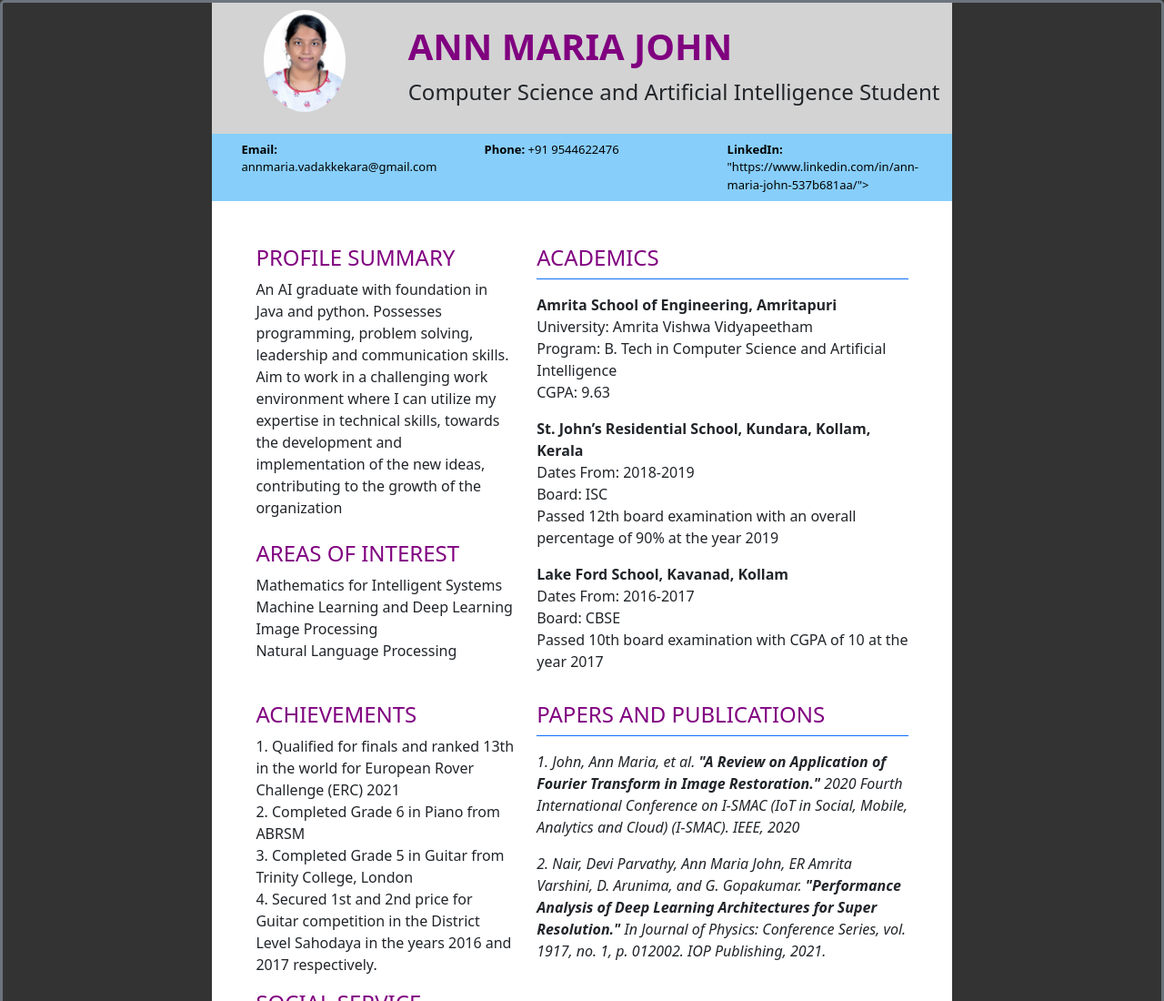
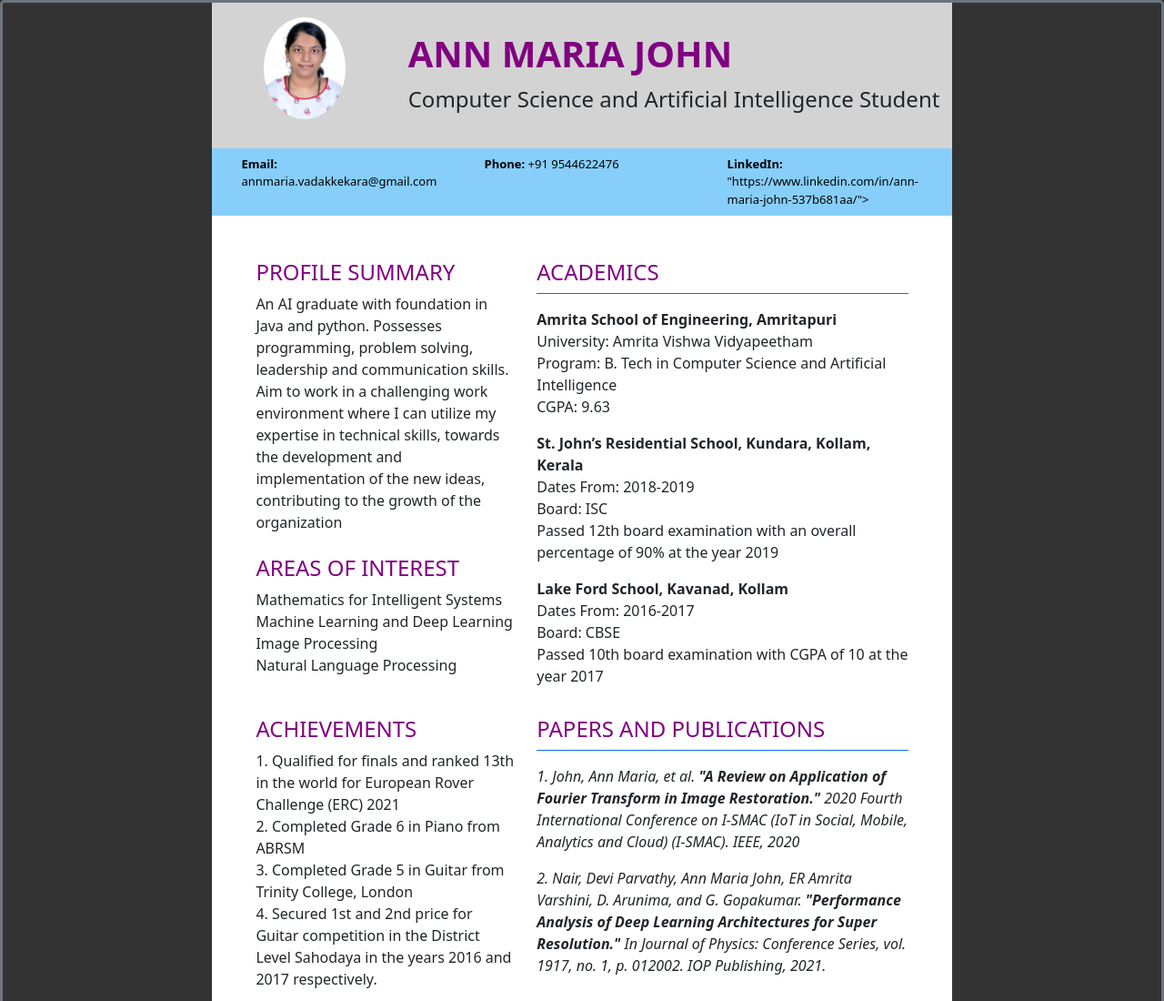
Before and after one commit to anuachu1128/anuachu1128.github.io, a plain HTML site: page index.html in a window 1280 px wide. Shown: the top 1100 px of the page at 91% size. Drawn offline with nearby package versions, Linux system fonts and the light colour scheme.

Commit message:
Changing padding

```diff
--- a/index.html
+++ b/index.html
@@ -7,7 +7,7 @@
     <link rel="stylesheet" type="text/css" href="style.css"></link>
   </head>
   <body class="border border-secondary border-3 rounded-3" style="background-color: #333;" >
-      <div class="container py-2" id="headerContainer">
+      <div class="container py-3" id="headerContainer">
         <div class="row">
           <div class="col-md-3 text-md-center text-center mb-3">
             <img class="rounded-circle " src="image.jpeg" alt="Profile Photo" width="50%">
```
